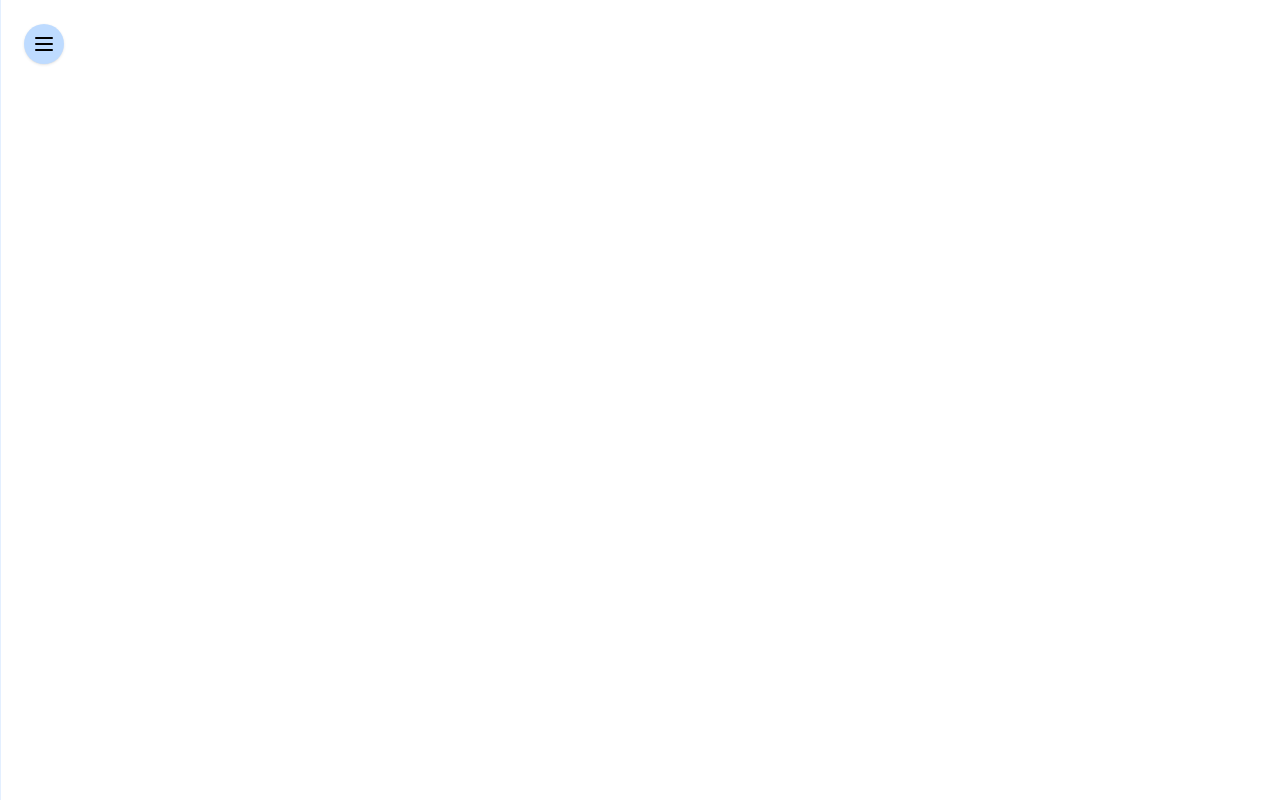
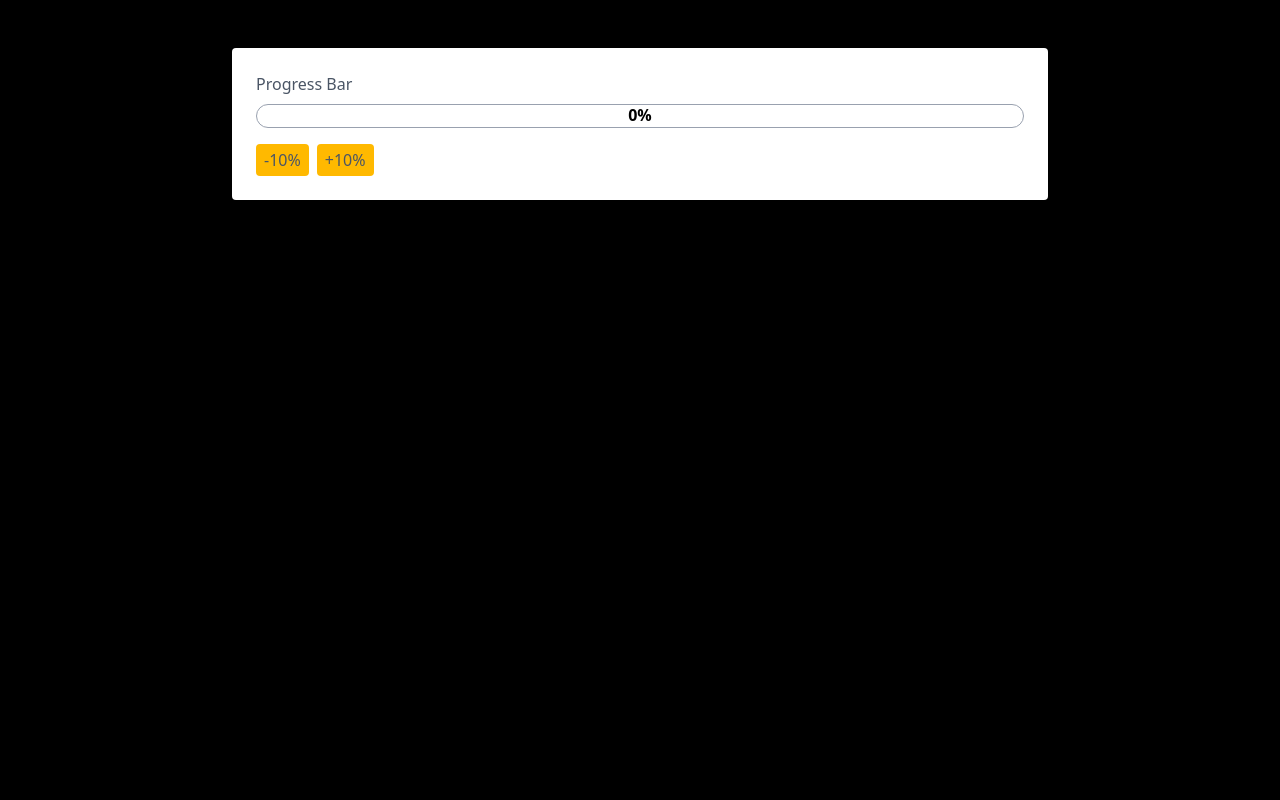
Before and after one commit to aakashojha68/react-interview-prep, a React (Vite) app: page / in a window 1280 px wide. Built offline with nearby package versions, Linux system fonts and the light colour scheme.

Commit message:
05-progress-bar

```diff
--- /dev/null
+++ b/src/05-progress-bar/ProgressBar.jsx
@@ -0,0 +1,71 @@
+import { useState } from "react";
+
+function ProgressBar() {
+  const INCREMENT_VALUE = 10;
+  const DECREMENT_VALUE = 10;
+  const [colorFilledPer, setColorFilledPer] = useState(0);
+
+  const handleIncrement = () => {
+    const value = colorFilledPer + INCREMENT_VALUE;
+
+    setColorFilledPer(value > 100 ? 100 : value);
+  };
+
+  const handleDecrement = () => {
+    const value = colorFilledPer - DECREMENT_VALUE;
+
+    setColorFilledPer(value <= 0 ? 0 : value);
+  };
+
+  const getBgColor = () => {
+    if (colorFilledPer < 40) {
+      return "bg-red-500";
+    } else if (colorFilledPer < 80) {
+      return "bg-orange-500";
+    } else {
+      return "bg-green-500";
+    }
+  };
+
+  return (
+    <div className="min-h-screen bg-black flex justify-center pt-6">
+      {/* Implement the ProgressBar component logic here */}
+      <div className="bg-white rounded p-6 h-fit mt-6 w-dvh sm:w-auto mx-4 sm:mx-0">
+        <h1 className="mb-2 text-gray-600">Progress Bar</h1>
+        <div className="border border-gray-400  sm:w-xl md:w-3xl  h-6 mb-4 rounded-2xl relative">
+          <div
+            id="testBgColor"
+            style={{
+              width: `${colorFilledPer}%`,
+              height: "100%",
+              borderTopLeftRadius: 10,
+              borderBottomLeftRadius: 10,
+              borderBottomRightRadius: colorFilledPer === 100 ? 10 : 0,
+              borderTopRightRadius: colorFilledPer === 100 ? 10 : 0,
+              transition: "width 0.3s ease-in-out",
+            }}
+            // style={{backgroundColor: }}
+            className={`${getBgColor()} `}
+          ></div>
+          <div className=" relative bottom-6 font-bold text-center">
+            {colorFilledPer}%
+          </div>
+        </div>
+        <button
+          onClick={handleDecrement}
+          className="px-2 py-1 bg-amber-400 hover:bg-amber-200 rounded cursor-pointer text-gray-600"
+        >
+          -10%
+        </button>
+        <button
+          onClick={handleIncrement}
+          className="px-2 py-1 bg-amber-400 hover:bg-amber-200 rounded cursor-pointer ml-2 text-gray-600"
+        >
+          +10%
+        </button>
+      </div>
+    </div>
+  );
+}
+
+export default ProgressBar;
--- a/src/App.jsx
+++ b/src/App.jsx
@@ -2,9 +2,10 @@ import CursorTrackingWithThrottle from "./01-cursor-tracking-with-throttle/Curso
 import Chips from "./02-chips/Chips";
 import DynamicGreetingApp from "./03-dynamic-greeting-app/DynamicGreetingApp";
 import SideMenu from "./04-sidebar-menu/SideMenu";
+import ProgressBar from "./05-progress-bar/ProgressBar";
 
 function App() {
-  return <SideMenu />;
+  return <ProgressBar />;
 }
 
 export default App;
```
